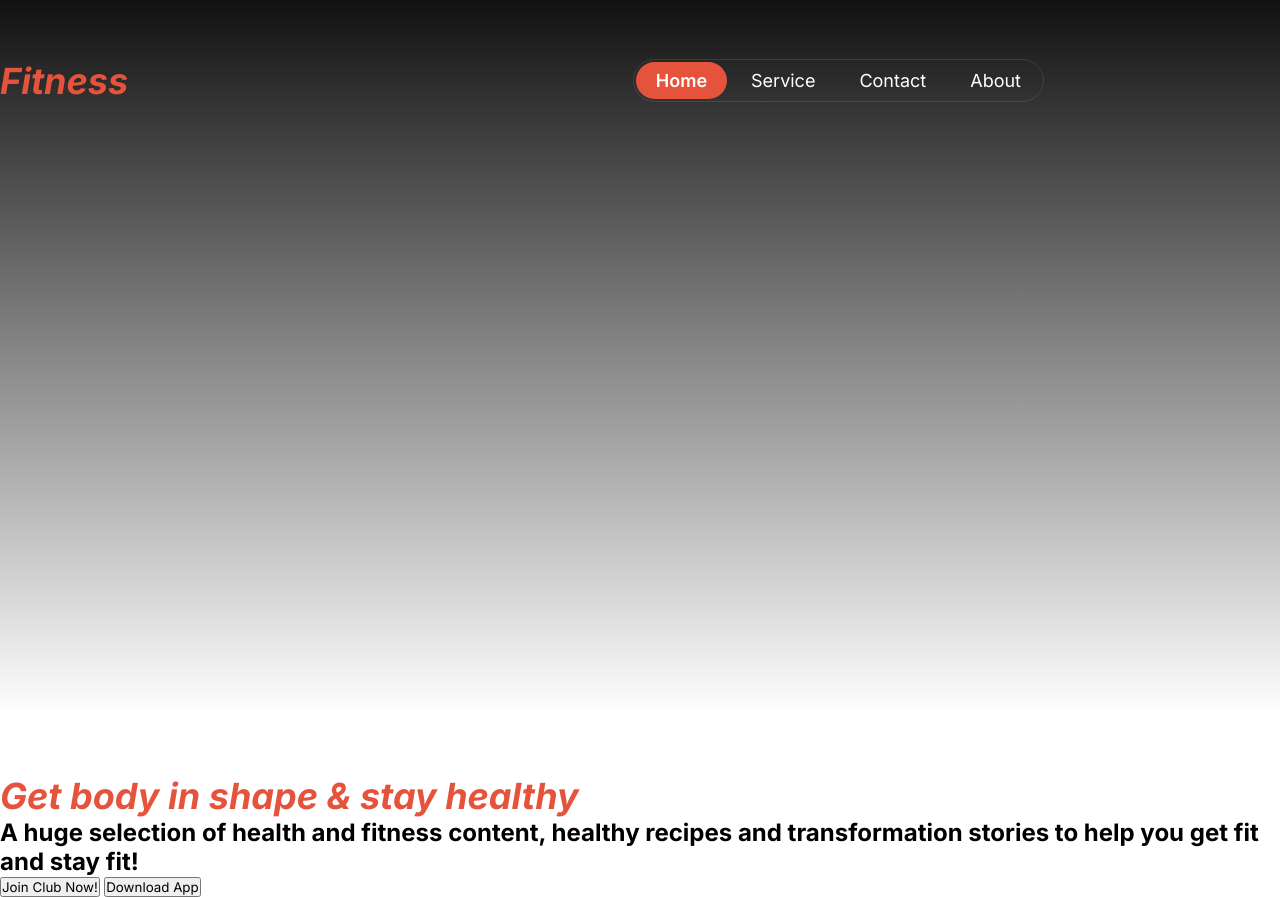
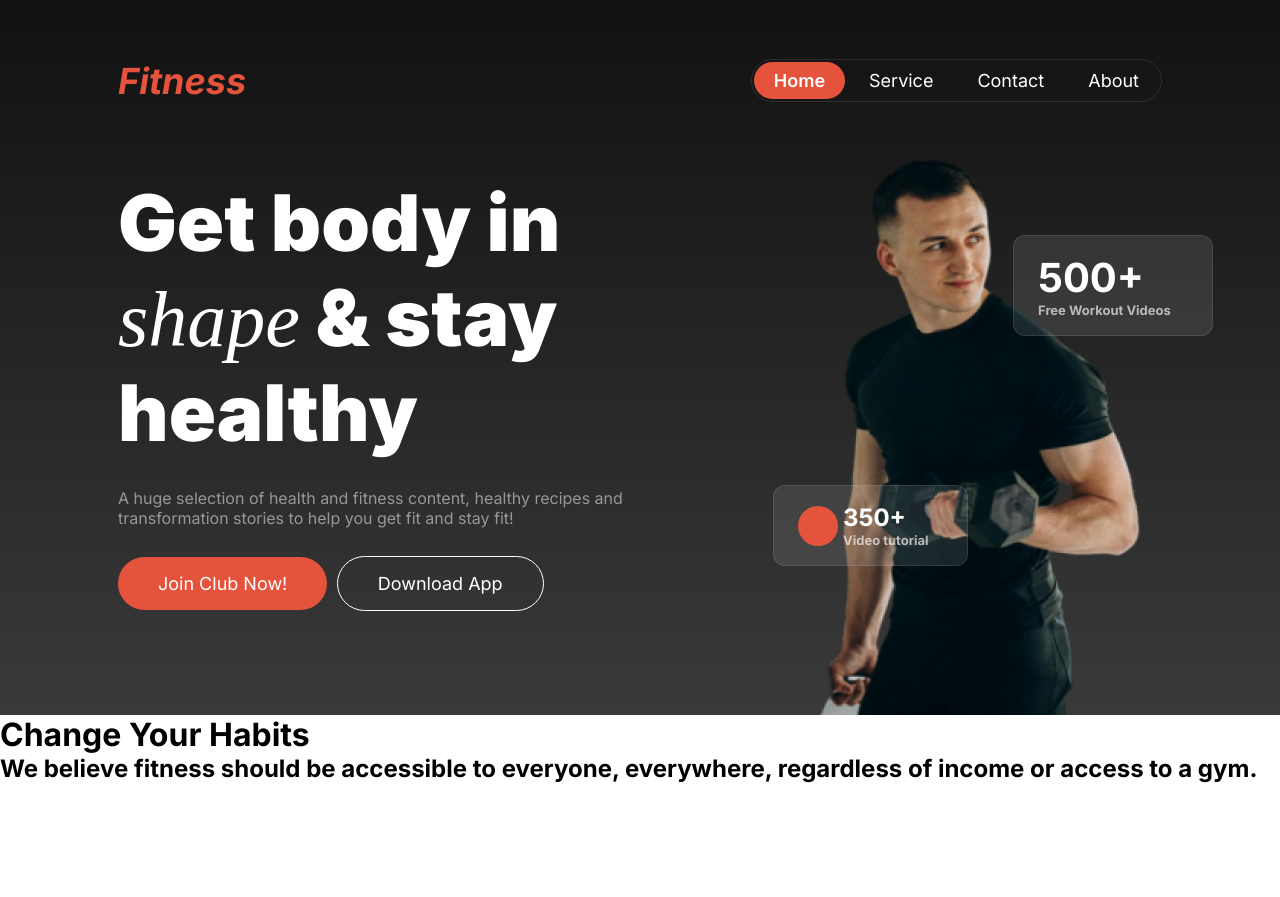
Before and after one commit to rahdinhussain/Assignment-2, a plain HTML site: page index.html in a window 1280 px wide. After the commit the page ends 800 px from the top, so only its background shows below. Drawn offline with Linux system fonts and the light colour scheme.

Commit message:
completed the navbar and hero section

```diff
--- a/index.html
+++ b/index.html
@@ -9,7 +9,7 @@
   <body>
     <header>
       <nav>
-        <h1>Fitness</h1>
+        <h1 id="main-title">Fitness</h1>
         <ul>
           <li>Home</li>
           <li>Service</li>
@@ -17,20 +17,56 @@
           <li>About</li>
         </ul>
       </nav>
-    </header>
       <div id="hero">
-      <div>
-        <h1>Get body in <span>shape</span> & stay healthy</h1>
+        <div id="hero-right">
+          <h1 id="hero-right-title">
+            Get body in
+            <span
+              style="font-style: italic; font-family: miama; font-weight: 400"
+              >shape</span
+            >
+            & stay healthy
+          </h1>
           <h2>
             A huge selection of health and fitness content, healthy recipes and
             transformation stories to help you get fit and stay fit!
           </h2>
           <div>
-          <button>Join Club Now!</button>
+            <button id="orange">Join Club Now!</button>
             <button>Download App</button>
           </div>
         </div>
+        <div id="hero-left">
+          <img src="images/Images-2.png" alt="image of a body builder" />
+          <div id="float-container">
+            <div class="float float-1">
+              <div id="orange-circle"></div>
+              <div>
+                <h1 style="font-size: 24px; color: white">350+</h1>
+                <h3 style="font-size: 13px; color: rgba(255, 255, 255, 0.65)">
+                  Video tutorial
+                </h3>
+              </div>
+            </div>
+            <div class="float float-2">
+              <h1 style="font-size: 40px; color: white">500+</h1>
+              <h3 style="font-size: 13px; color: rgba(255, 255, 255, 0.65)">
+                Free Workout Videos
+              </h3>
+            </div>
+          </div>
+        </div>
+      </div>
+    </header>
+    <main>
+      <div>
+        <h1>Change Your Habits</h1>
+        <h2>
+          We believe fitness should be accessible to everyone, everywhere,
+          regardless of income or access to a gym.
+        </h2>
         <div></div>
       </div>
+    </main>
   </body>
 </html>
--- a/styles/style.css
+++ b/styles/style.css
@@ -6,12 +6,12 @@
 }
 header{
     height: 715px;
-    margin-left: auto;
-    margin-right: auto;
-    right: auto;
-    background: linear-gradient(180.00deg, rgb(17, 17, 17),rgba(119, 119, 119, 0) 100%);
+    display: flex;
+    flex-direction: column;
+    align-items: center;
+    background: linear-gradient(180.00deg, rgb(17, 17, 17),rgba(37, 37, 37, 0.906) 100%);
 }
-h1{
+#main-title{
     color: rgb(230, 83, 60);
     font-style: italic;
     margin-top: 58.5px;
@@ -21,7 +21,7 @@ nav{
     width: 1044px;
     display: flex;
     justify-content: space-between;
-    align-items: start;
+    align-items: center;
 
 }
 ul{
@@ -43,6 +43,79 @@ ul > li:first-child{
     font-weight: 600;
 }
 #hero{
-    height: 580;
+    height: 580px;
+    width: 1044px;
     display: flex;
+    justify-content: space-between;
+    align-items: center;
 }
+#hero-right{
+    width: 50%;
+}
+#hero-right > h2{
+    font-size: 16px;
+    font-weight: 400;
+    color: rgba(255, 255, 255, 0.5);
+    margin-bottom: 28px;
+}
+#hero-right-title{
+    font-size: 78px;
+    color: white;
+    font-weight: 900;
+    margin-bottom: 28px;
+}
+#hero-right  button{
+    border-radius: 42px;
+    padding: 16px 40px;
+    color: white;
+    background-color: transparent;
+    font-size: 18px;
+    border: 1px solid white;
+    margin-right: 5px;
+}
+#hero-right #orange{
+    border: none;
+    background: rgb(230, 83, 60);
+}
+#hero-left{
+    position: relative;
+    display: flex;
+    margin-top: 65px;
+}
+#hero-left > img{
+}
+#float-container{
+    display: flex;
+    position: absolute;
+}
+.float{
+    position: absolute;
+    background-color: rgba(255, 255, 255, 0.1);
+    padding: 17px 24px;
+    border-radius: 12px;
+    border: 1px solid rgba(255, 255, 255, 0.1);
+}
+.float-1{
+    margin-left: -40px;
+    margin-top: 350px;
+    display: flex;
+    justify-content: center;
+    align-items: center;
+    gap: 5px;
+}.float-1 > div{
+    width: 100px;
+}
+.float-2{
+    margin-left: 200px;
+    margin-top: 100px;
+
+}
+.float-2 > h3{
+    width: 150px;
+}
+#orange-circle{
+    background: rgb(230, 83, 60);
+    height: 40px;
+    width: 40px;
+    border-radius: 50%;
+}
```
Also changed, not shown: images/Images-2.png (added). Lines whose indentation alone changed are shown as unchanged.
